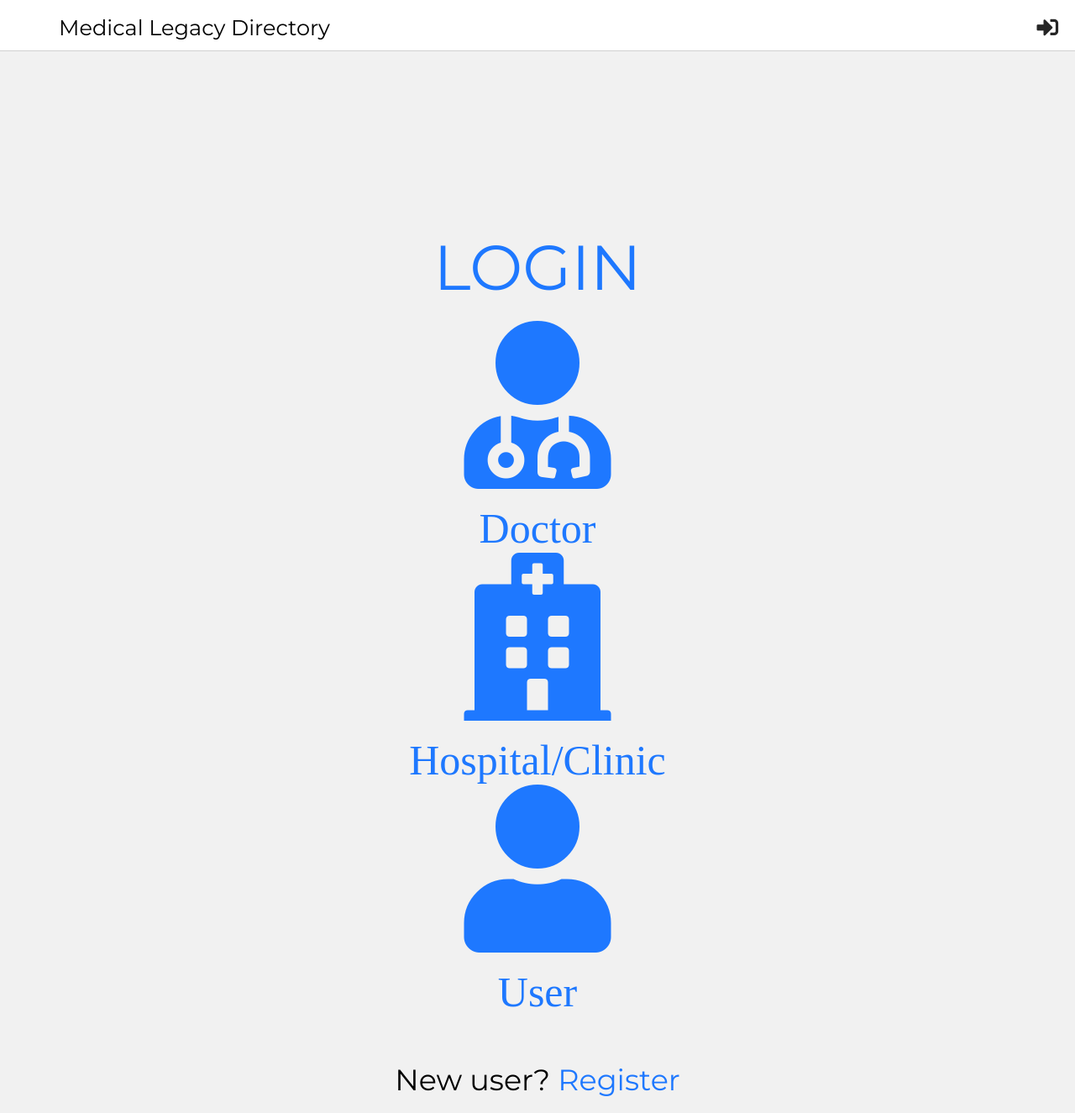
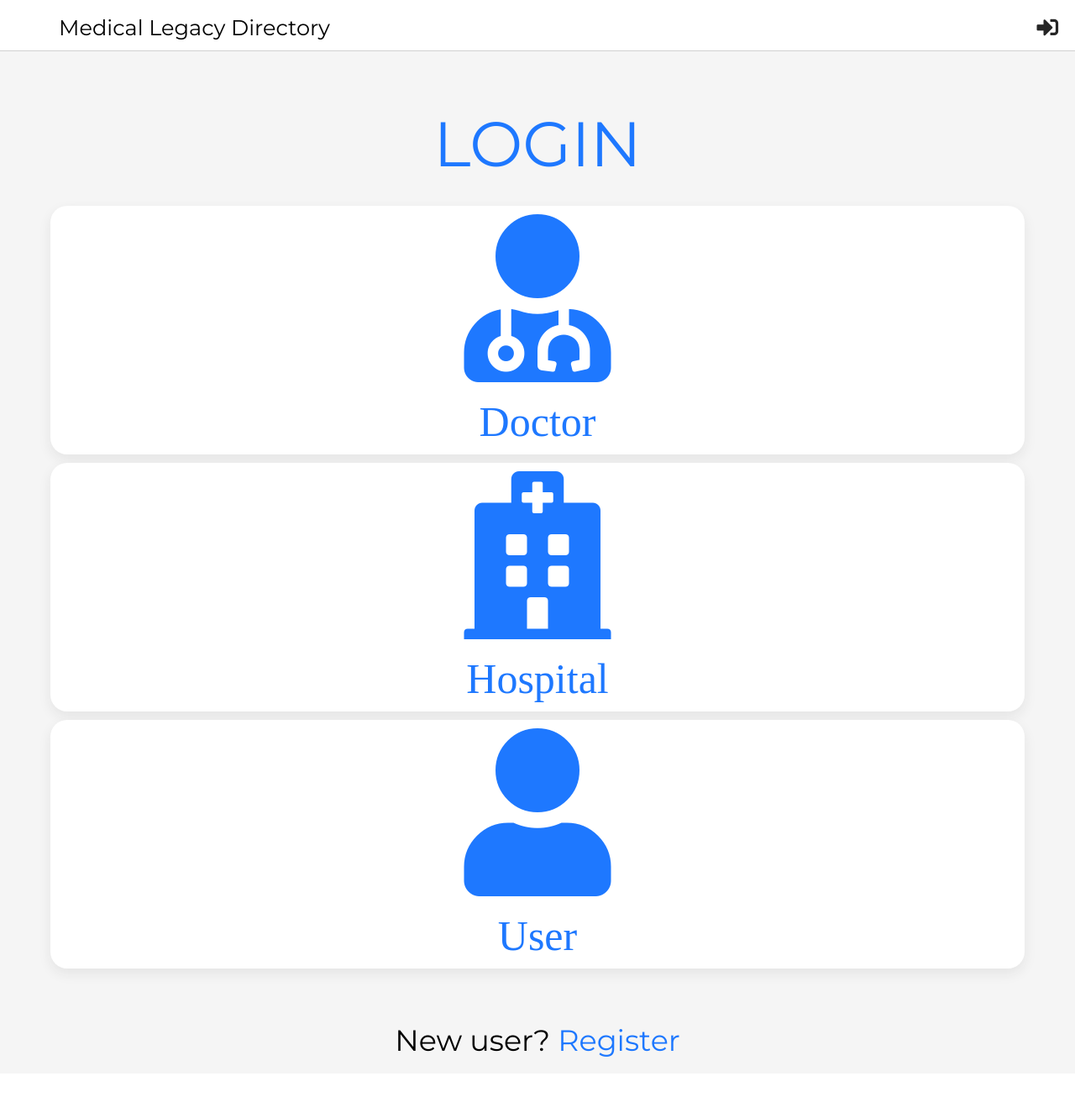
Before and after one commit to TanmoySG/MedicalRecordsDirectory, a PHP site: page /login.php in a window 1280 px wide. Shown: the whole page at 84% size. After the commit the page ends 1258 px from the top, so only its background shows below. Run offline with PHP 8.4, Linux system fonts and the light colour scheme; some libraries are stand-ins or nearby versions; some web fonts are replaced.

Commit message:
Add files via upload

```diff
--- a/index.php
+++ b/index.php
@@ -47,5 +47,8 @@
                 </div>
             </div>
         </div>
+        <div style="height: 100vh; background: linear-gradient(149deg,  #fdfbfb 0%,#eaedee 100%);">
+
+        </div>
     </body>
 </html>
--- a/login.php
+++ b/login.php
@@ -1,9 +1,4 @@
 <!DOCTYPE html>
-<!--
-To change this license header, choose License Headers in Project Properties.
-To change this template file, choose Tools | Templates
-and open the template in the editor.
--->
 <html>
     <head>
         <meta charset="UTF-8">
@@ -18,7 +13,7 @@ and open the template in the editor.
         <link href="https://fonts.googleapis.com/css?family=Lato|Montserrat|Open+Sans:300|Oswald|Raleway|Roboto" rel="stylesheet">
         <link href="https://fonts.googleapis.com/css?family=Varela+Round" rel="stylesheet">
     </head>
-    <body style=" background-color: #f1f1f1">
+    <body style=" height:  100%; background-color: #f5f5f5">
         <div class="dashboard-navbar-light">
             <div class="dashboard-navbar-options-light nav-title" style="width: 100%;">
                 <center>
@@ -31,12 +26,13 @@ and open the template in the editor.
                 </center>
             </div>
         </div>
-        <div style="height: 92vh;color: #1e78ff; background-color: #f1f1f1">
-            <div style="transform: translateY(20%)">
+        <div style="color: #1e78ff;">
+            <div style="padding-top: 5%; vertical-align: central;">
                 <center><span class="col-12" style="font-family: Montserrat; font-size: 75px;">LOGIN</span></center><br>
                 <div class="content-section" style="font-family: bebas-neue">
                     <div class="row">
-                        <div class="col-lg-4 col-md-4 col-sm-12 col-xs-12">
+                        <div class="col-lg-4 col-md-4 col-sm-12 col-xs-12" >
+                            <div class="box">
                                 <a style="color:  #1e78ff;" href="doctorLogin.php">
                                     <center>
                                         <i class="fas fa-user-md" style="font-size: 200px;"></i>
@@ -45,16 +41,20 @@ and open the template in the editor.
                                     </center>
                                 </a>
                             </div>
+                        </div>
                         <div class="col-lg-4 col-md-4 col-sm-12 col-xs-12">
-                            <a style="color:  #1e78ff;" href="hospitalLogin.php">
+                            <div class="box">
+                                <a style="color:  #1e78ff;" href="hospitalLogin.php" >
                                     <center>
                                         <i class="fas fa-hospital" style="font-size: 200px;"></i>
                                         <br><br>
-                                    <span style="font-size: 50px">Hospital/Clinic</span>
+                                        <span style="font-size: 50px">Hospital</span>
                                     </center>
                                 </a>
                             </div>
+                        </div>
                         <div class="col-lg-4 col-md-4 col-sm-12 col-xs-12">
+                            <div class="box">
                                 <a style="color:  #1e78ff;" href="userLogin.php">
                                     <center>
                                         <i class="fas fa-user" style="font-size: 200px;"></i>
@@ -65,6 +65,7 @@ and open the template in the editor.
                             </div>
                         </div>
                     </div>
+                </div>
                 <br><br><br>
                 <center style="font-family: Montserrat; font-size: 35px;color: black" class="col-12" >New user? <a href="register.php" style="color: #1e78ff ">Register</a></center><br>
             </div>
--- a/styling/dashboard.css
+++ b/styling/dashboard.css
@@ -52,3 +52,14 @@ a:hover{
     padding-bottom: 17px;
     font-family: 'Montserrat', sans-serif;
 }
+
+.box{
+    display: block;
+    border-radius: 20px;
+    min-height: 33.33333333% ;
+    padding: 10px;
+    /*border: 2px solid #eaedee;*/
+    margin: 10px;
+    background-color: white;
+    box-shadow: rgba(36, 37, 38, 0.08) 0px 6px 15px 0px;
+}
```
Lines whose indentation alone changed are shown as unchanged.
